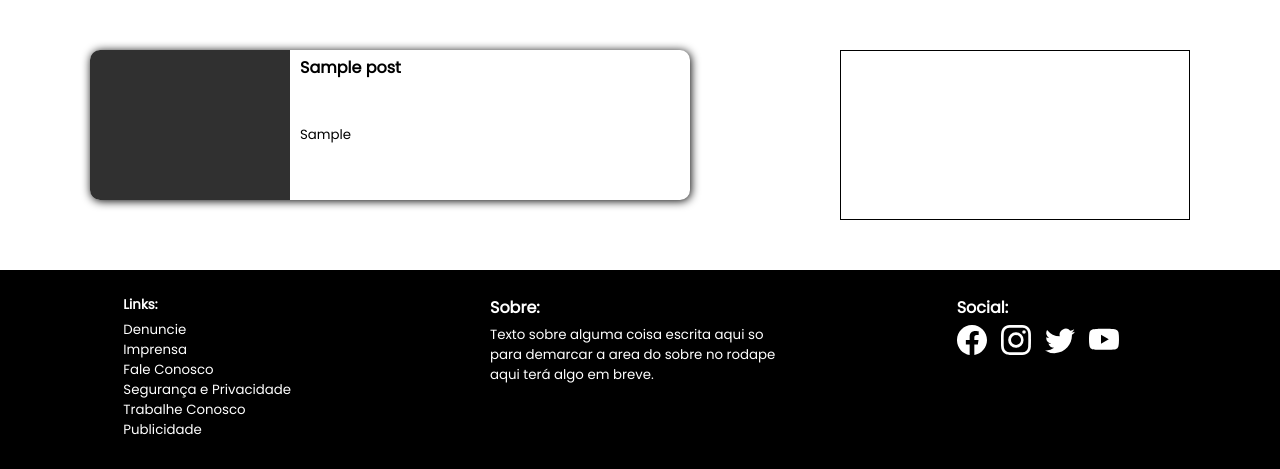
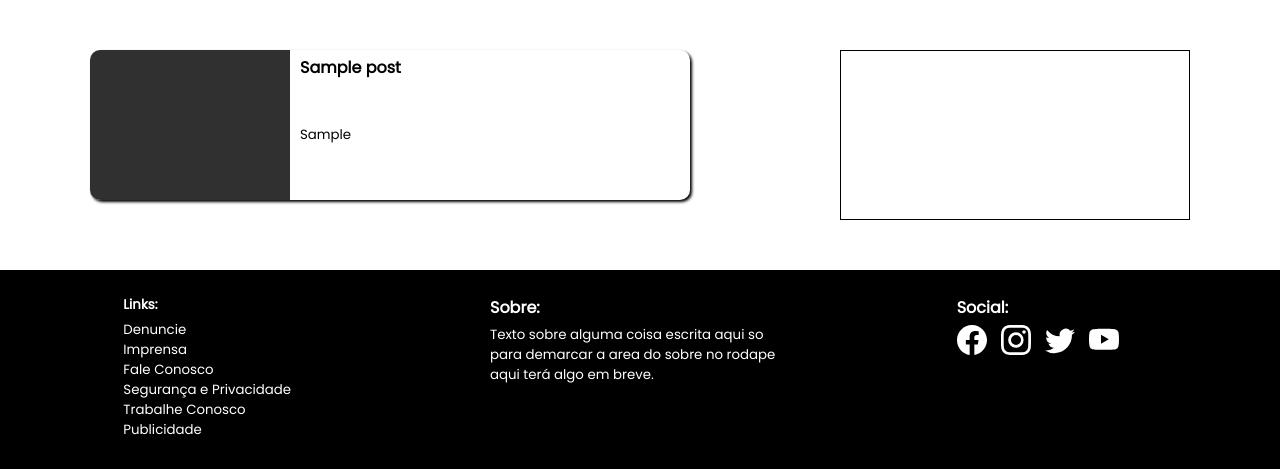
Before and after one commit to mendesleu/Projeto-Blog, a PHP site: page / in a window 1280 px wide. Shown: the part 250-719 px from the top of the page. Run offline with PHP 8.4, Linux system fonts and the light colour scheme; tables that the repository leaves empty or names only in its code hold one stand-in row (values such as "Sample post").

Commit message:
shadow cards

```diff
--- a/css/cards.css
+++ b/css/cards.css
@@ -4,7 +4,7 @@
 
     display: flex;
 
-    box-shadow: 1px 1px 10px 0px black;
+    box-shadow: 2px 2px 3px 0px black;
     border-radius: 10px;
 
     margin-bottom: 20px;
```
